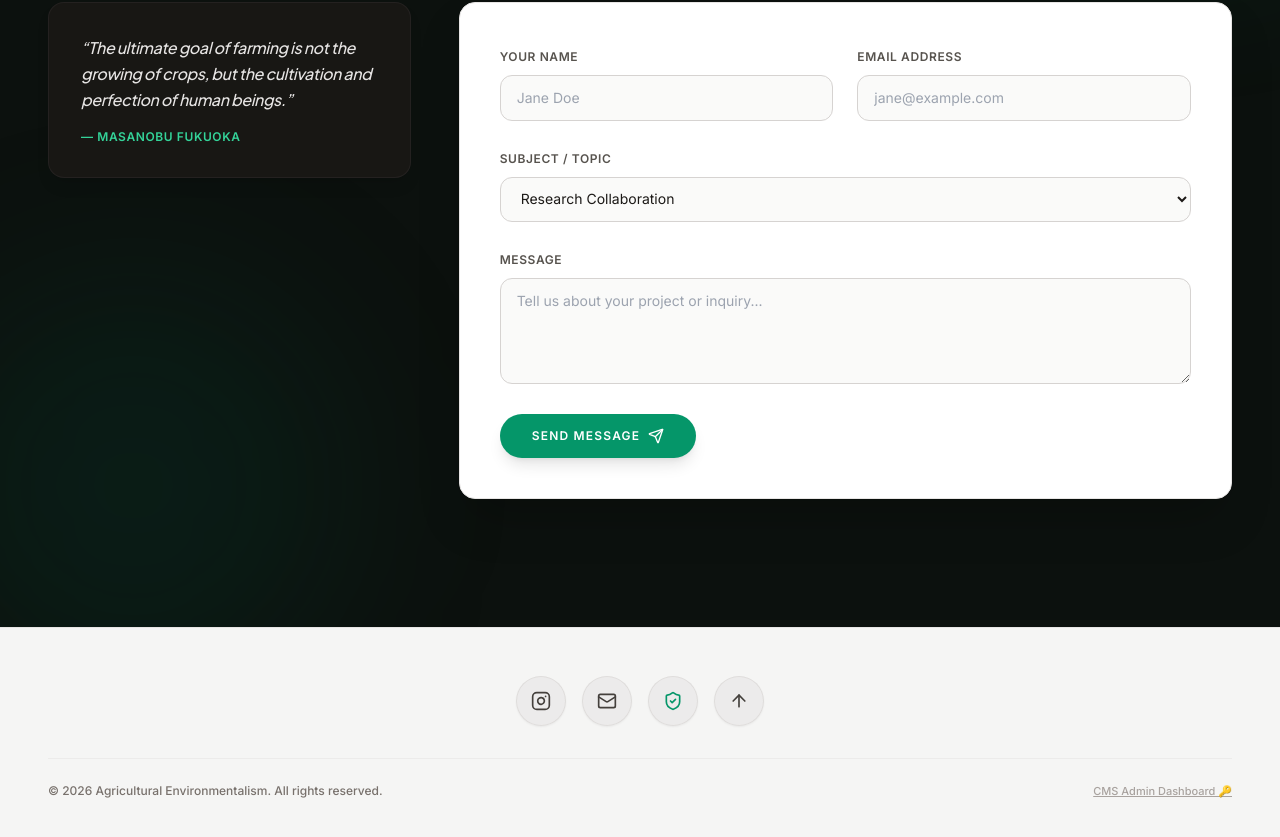
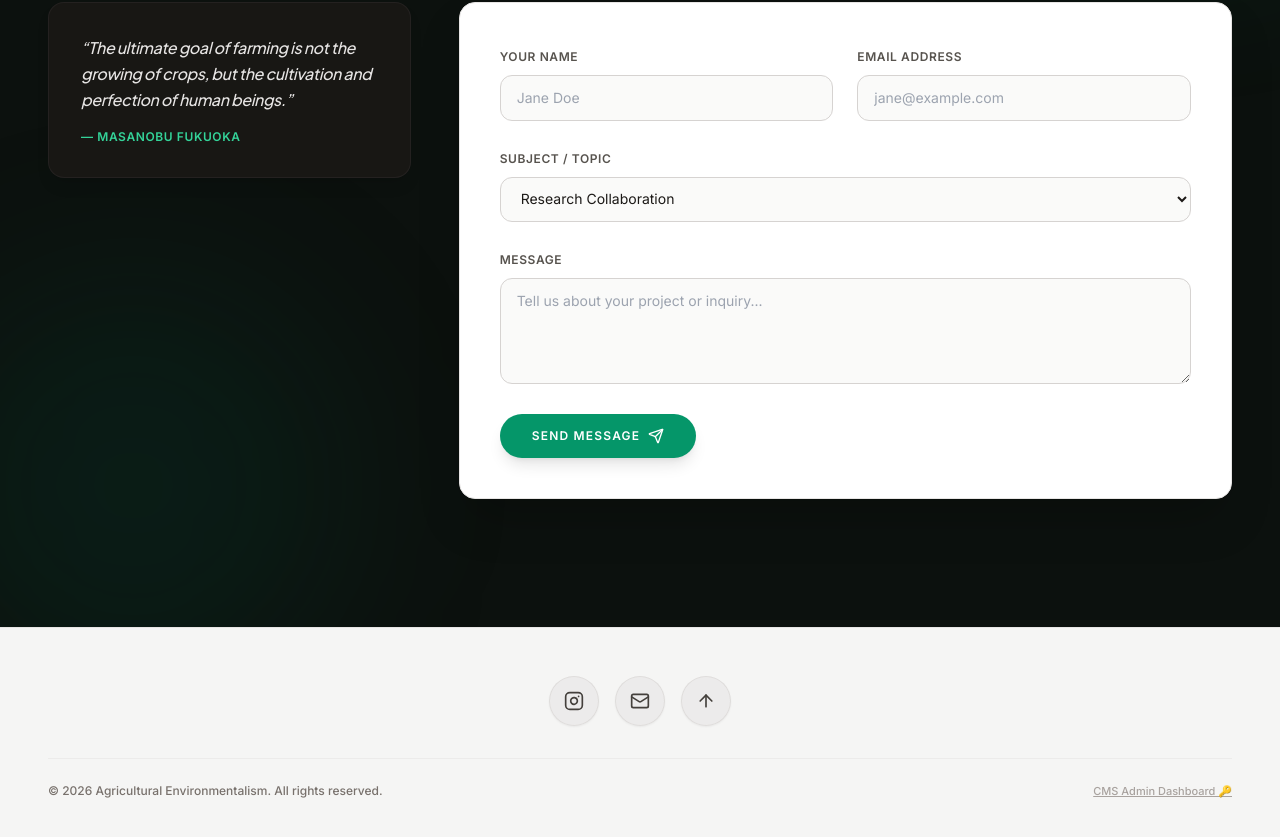
Before and after one commit to Ash-000/Jess_portofolio, a Next.js app: page / in a window 1280 px wide. Shown: the part 3792-4629 px from the top of the page. Built offline with nearby package versions, Linux system fonts and the light colour scheme; no server answers; the database is empty.

Commit message:
refactor: remove round shield icon button from Footer control group

```diff
--- a/components/Footer.tsx
+++ b/components/Footer.tsx
@@ -1,6 +1,6 @@
 "use client";
 
-import { ArrowUp, Instagram, Mail, ShieldCheck } from "lucide-react";
+import { ArrowUp, Instagram, Mail } from "lucide-react";
 import { useLanguage } from "@/context/LanguageContext";
 
 export default function Footer() {
@@ -13,7 +13,7 @@ export default function Footer() {
   return (
     <footer className="py-12 bg-stone-100 dark:bg-stone-950 border-t border-stone-200 dark:border-stone-800 text-stone-600 dark:text-stone-400 relative">
       <div className="max-w-7xl mx-auto px-6 md:px-12 space-y-8">
-        {/* Centered Controls: Instagram, Email, Admin CMS, and Back-to-Top */}
+        {/* Centered Controls: Instagram, Email, and Back-to-Top */}
         <div className="flex items-center justify-center space-x-4">
           {/* Instagram Link */}
           <a
@@ -33,16 +33,6 @@ export default function Footer() {
             aria-label="Email"
           >
             <Mail className="w-5 h-5" />
-          </a>
-
-          {/* Admin CMS Access Link */}
-          <a
-            href="/admin"
-            className="p-3.5 rounded-full bg-stone-200/60 dark:bg-stone-900 border border-stone-300/60 dark:border-stone-800 text-stone-700 dark:text-stone-300 hover:bg-emerald-500 hover:text-white dark:hover:bg-emerald-600 dark:hover:text-white transition-all duration-300 hover:scale-110 active:scale-95 shadow-sm"
-            title="Akses Dashboard Admin CMS"
-            aria-label="Admin Dashboard"
-          >
-            <ShieldCheck className="w-5 h-5 text-emerald-600 dark:text-emerald-400" />
           </a>
 
           {/* Back to Top Button */}
```
